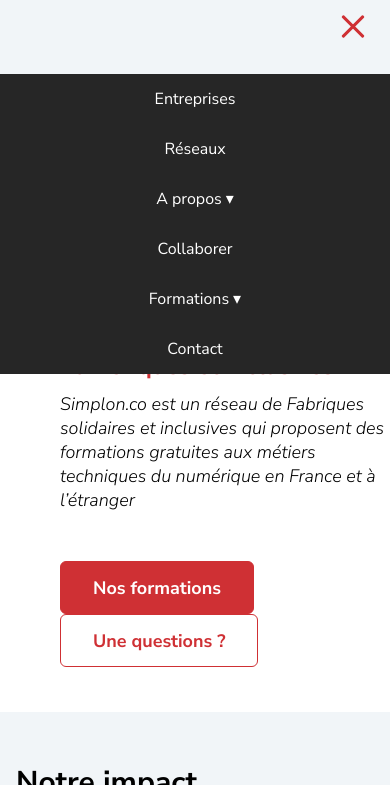
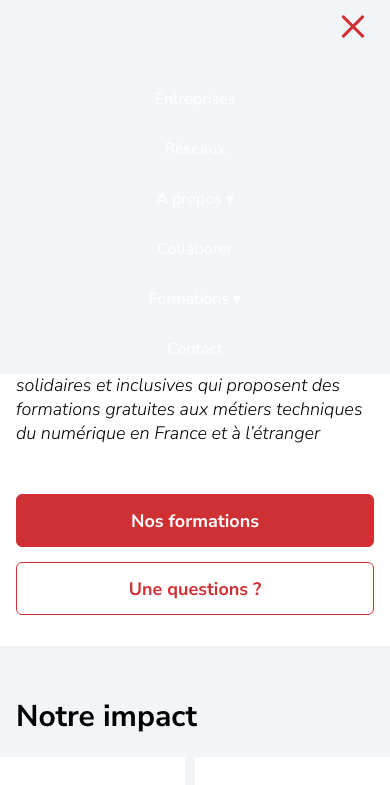
Before and after one commit to StevenFA31/Brief-integration-maquette-web, a plain HTML site: page index.html in a window 390 px wide. Both pictures are taken after a click on the link 355 px from the left and 28 px from the top of the page. Shown: the top 785 px of the page. Drawn offline with nearby package versions, Linux system fonts and the light colour scheme.

Commit message:
L'accueil sur mobile est nickel

```diff
--- a/style.css
+++ b/style.css
@@ -55,16 +55,6 @@ section {
     margin-left: 16px;
     font-weight: 500;
   }
-
-h2 {
-
-}
-
-h3 {
-
-}
-
-
 
   section {
     margin-bottom: 50px;
@@ -125,7 +115,7 @@ h3 {
      color: #ffffff;
 } */
  .navbar-dropdown li a{
-     background: #2581DC;
+     background: #f1f5f8;
 }
  nav ul li a:not(:only-child):after, nav ul li a:visited:not(:only-child):after {
      padding-left: 4px;
@@ -173,7 +163,7 @@ h3 {
      nav ul li a {
          padding: 15px;
          line-height: 20px;
-         background: #262626;
+         background: var(--backgroundSite);
     }
      nav ul li ul li a {
          padding-left: 30px;
@@ -305,12 +295,30 @@ div.box06 {
   display: flex;
   flex-direction: row;
   justify-content: center;
+  padding: 31px 16px;
+ }
+
+ div.box div h2 {
+  margin-top: 20px;
+ }
+
+ div.box05 {
+  display: flex;
+  flex-direction: column;
+  justify-content: space-around;
+ }
+
+ button#a {
+  margin-right: 0;
+  margin-bottom: 15px;
  }
 
  div.box h2 {
   font-size: 24px;
   line-height: 27.22px;
  }
+
+
 }
 /************************ Impact ************************/
 
@@ -366,7 +374,7 @@ section.impact div.colorBox {
 }
 
 section.impact h3 {
-  font-size: 64px;
+  font-size: 36px;
   margin: 0;
   font-weight: 400;
   font-style: normal;
```
